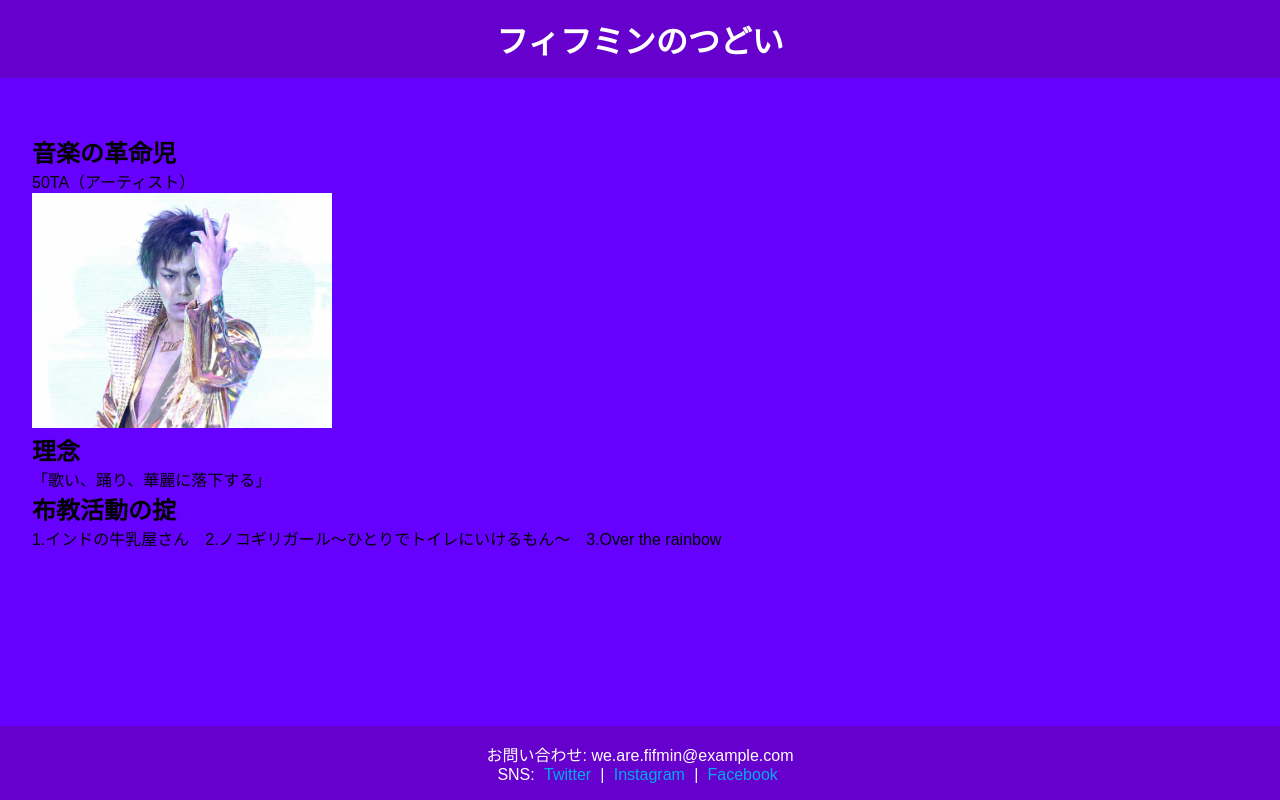
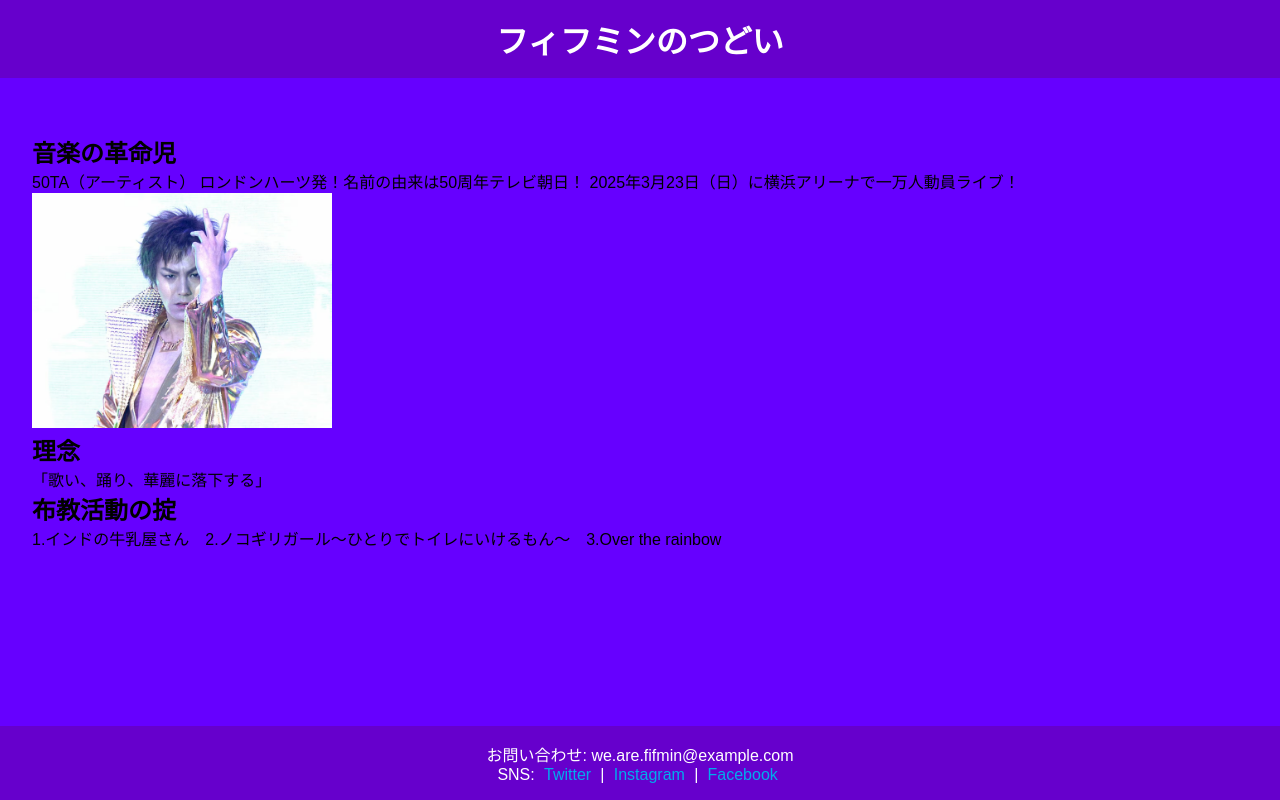
Before and after one commit to Fujik0chan/50TA-fan-site, a plain HTML site: page index.html in a window 1280 px wide. Drawn offline with Linux system fonts and the light colour scheme.

Commit message:
Update index.html

```diff
--- a/index.html
+++ b/index.html
@@ -71,7 +71,9 @@
 
   <main>
  　 <h2>音楽の革命児</h2>
- <p>50TA（アーティスト）</p>
+ <p>50TA（アーティスト）
+ ロンドンハーツ発！名前の由来は50周年テレビ朝日！
+ 2025年3月23日（日）に横浜アリーナで一万人動員ライブ！</p>
 <img src="https://raw.githubusercontent.com/Fujik0chan/50TA-fan-site/refs/heads/main/img_e4ed9af90853be828d14eb1ab04c05811211942.avif" alt="サンプル" >
 
     <h2>理念</h2>
```
